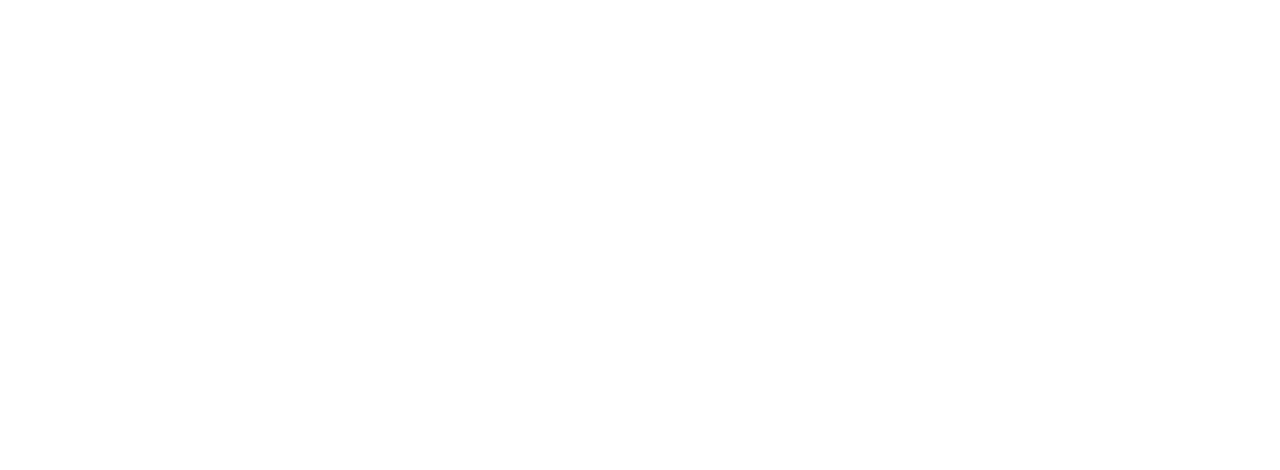
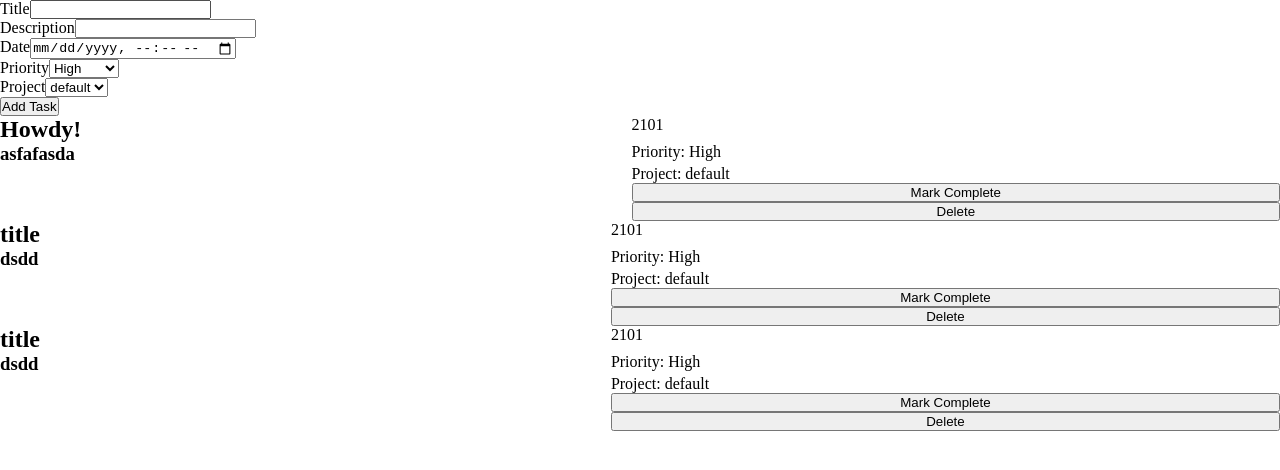
Before and after one commit to Kartohan/todo-list-TOP-project, a website with bundled scripts: page dist/index.html in a window 1280 px wide. Built offline with nearby package versions, Linux system fonts and the light colour scheme.

Commit message:
Create form and render

```diff
--- a/src/form.js
+++ b/src/form.js
@@ -0,0 +1,99 @@
+const form = document.createElement('form');
+
+class text {
+    constructor(name){
+        this.name = name;
+    }
+    create(){
+        const box = document.createElement('div');
+        box.classList.add('input-box');
+        const label = document.createElement('label');
+        label.setAttribute('for',`${this.name}`);
+        label.textContent = `${this.name}`;
+        const input = document.createElement('input');
+        input.setAttribute('type',`text`);
+        input.setAttribute('name',`${this.name}`);
+        input.setAttribute('id',`${this.name}`);
+        box.append(label,input);
+        form.append(box);
+    }
+}
+
+class date {
+    constructor(name){
+        this.name = name;
+    }
+    create(){
+        const box = document.createElement('div');
+        box.classList.add('input-box');
+        const label = document.createElement('label');
+        label.setAttribute('for',`${this.name}`);
+        label.textContent = `${this.name}`;
+        const input = document.createElement('input');
+        input.setAttribute('type',`datetime-local`);
+        input.setAttribute('name',`${this.name}`);
+        input.setAttribute('id',`${this.name}`);
+        box.append(label,input);
+        form.append(box);
+    }
+}
+
+class select {
+    constructor(name, ...options){
+        this.name = name;
+        this.options = options;
+    }
+    create(){
+        const box = document.createElement('div');
+        box.classList.add('input-box');
+        const label = document.createElement('label');
+        label.setAttribute('for',`${this.name}`);
+        label.textContent = `${this.name}`;
+        const select = document.createElement('select');
+        select.setAttribute('name',`${this.name}`);
+        select.setAttribute('id',`${this.name}`);
+        for (let i = 0; i < this.options.length; i++) {
+            const option = document.createElement('option');
+            option.value = this.options[i];
+            option.textContent = this.options[i];
+            select.append(option);
+        }
+        box.append(label, select);
+        form.append(box);
+    }
+}
+
+class btn {
+    constructor(name){
+        this.name = name;
+    }
+    create(){
+        const box = document.createElement('div');
+        box.classList.add('input-box');
+        const btn = document.createElement('button');
+        btn.setAttribute('type',`submit`);
+        btn.textContent = 'Add Task';
+        box.append(btn);
+        form.append(box);
+    }
+}
+
+function createInputs(inputs) {
+    inputs.forEach(input => {
+        input.create();
+    })
+}
+
+let input = [
+    new text('Title'),
+    new text('Description'),
+    new date('Date'),
+    new select('Priority', 'High', 'Medium', 'Low'),
+    new select('Project'),
+    new btn('Add Task')
+];
+
+createInputs(input);
+
+
+export { form };
--- a/src/index.js
+++ b/src/index.js
@@ -1,5 +1,12 @@
 import './style.css';
 import { projectsObj } from './project.js';
+import { form } from './form.js';
+import { createBox } from './todo-list';
+
+const body = document.querySelector('body');
+const main = document.createElement('div');
+main.classList.add('todo-main');
+body.append(form)
 
 
 let projects = new projectsObj();
@@ -9,3 +16,35 @@ projects.makeTodo('title', 'dsdd', '2101', 'High', 0);
 projects.makeTodo('title', 'dsdd', '2101', 'High', 0);
 projects.projects[0].todolist[0].changeTitle = 'Howdy!';
 projects.projects[0].todolist[0].changeDes = 'asfafasda';
+
+
+const select = document.getElementById('Project');
+for (let i = 0; i < projects.projects.length; i++) {
+    const option = document.createElement('option');
+    option.value = i;
+    option.textContent = projects.projects[i].name;
+    select.append(option);
+}
+
+form.addEventListener('submit', addTask)
+
+function addTask(e) {
+    e.preventDefault();
+    const title = document.getElementById('Title');
+    const des = document.getElementById('Description');
+    const date = document.getElementById('Date');
+    const priority = document.getElementById('Priority');
+    const project = document.getElementById('Project');
+
+    projects.makeTodo(title.value, des.value, date.value, priority.value, project.value);
+    render(0);
+}
+
+function render(proj) {
+    main.innerHTML = '';
+   projects.projects[proj].getTodolist.forEach(todo => {
+       main.append(createBox(todo.gettitle, todo.getdes, todo.getdate, todo.getpriority, projects.projects[proj].name, todo.thisId))
+   })
+}
+render(0);
+body.append(main)
--- a/src/style.css
+++ b/src/style.css
@@ -7,41 +7,33 @@
     display: grid;
     grid-template-columns: minmax(250px, 1fr) minmax(500px, 5fr);
 }
-
-/* The Modal (background) */
-.modal {
-    display: none; /* Hidden by default */
-    position: fixed; /* Stay in place */
-    z-index: 1; /* Sit on top */
-    left: 0;
-    top: 0;
-    width: 100%; /* Full width */
-    height: 100%; /* Full height */
-    overflow: auto; /* Enable scroll if needed */
-    background-color: rgb(0,0,0); /* Fallback color */
-    background-color: rgba(0,0,0,0.4); /* Black w/ opacity */
-  }
-
-  /* Modal Content/Box */
-  .modal-content {
-    background-color: #fefefe;
-    margin: 15% auto; /* 15% from the top and centered */
-    padding: 20px;
-    border: 1px solid #888;
-    width: 80%; /* Could be more or less, depending on screen size */
-  }
-
-  /* The Close Button */
-  .close {
-    color: #aaa;
-    float: right;
-    font-size: 28px;
-    font-weight: bold;
-  }
-
-  .close:hover,
-  .close:focus {
-    color: black;
-    text-decoration: none;
-    cursor: pointer;
-  }
+.todo-box {
+    display: grid;
+    grid-template:
+        "a c"
+        "b d"
+        ". e"
+        ". f"
+        ". g"
+}
+.title {
+  grid-area: a;
+}
+.description {
+  grid-area: b;
+}
+.date {
+  grid-area: c;
+}
+.priority {
+  grid-area: d;
+}
+.project {
+  grid-area: e;
+}
+.check {
+  grid-area: f;
+}
+.delete {
+  grid-area: g;
+}
--- /dev/null
+++ b/src/todo-list.js
@@ -0,0 +1,30 @@
+function createBox(title,des,date,priority, project, todoId) {
+    const box = document.createElement('div');
+    box.classList.add('todo-box');
+    box.dataset.id = todoId;
+    const h2 = document.createElement('h2');
+    h2.classList.add('title');
+    h2.textContent = title;
+    const h3 = document.createElement('h3');
+    h3.classList.add('description');
+    h3.textContent = des;
+    const time = document.createElement('p');
+    time.classList.add('date');
+    time.textContent = date;
+    const prio = document.createElement('p');
+    prio.classList.add('priority');
+    prio.textContent = 'Priority: ' + priority;
+    const proj = document.createElement('p');
+    proj.classList.add('project');
+    proj.textContent = 'Project: ' + project;
+    const check = document.createElement('button');
+    check.classList.add('check');
+    check.textContent = 'Mark Complete';
+    const del = document.createElement('button');
+    del.classList.add('delete');
+    del.textContent = 'Delete';
+    box.append(h2,h3,time,prio,proj,check,del);
+    return box;
+}
+
+export { createBox }
--- a/src/todo.js
+++ b/src/todo.js
@@ -52,8 +52,8 @@ class todo {
         return this.des;
     }
 
-    get getdata() {
-        return this.data;
+    get getdate() {
+        return this.date;
     }
 
     get getpriority() {
```
Also changed, not shown: dist/index.html, dist/main.js.
